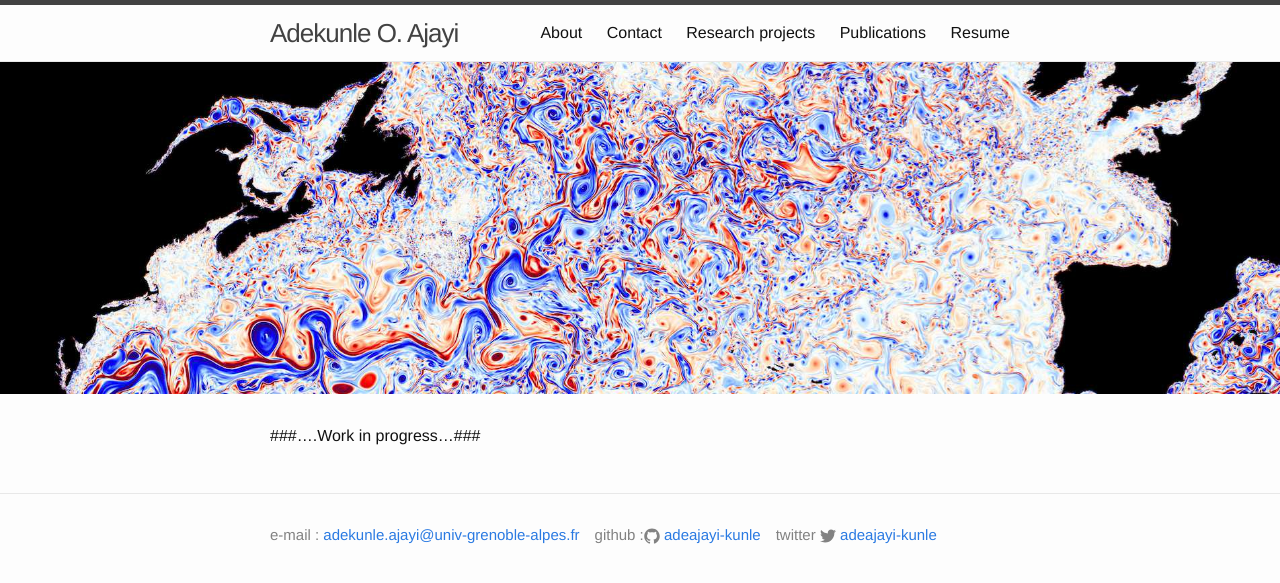
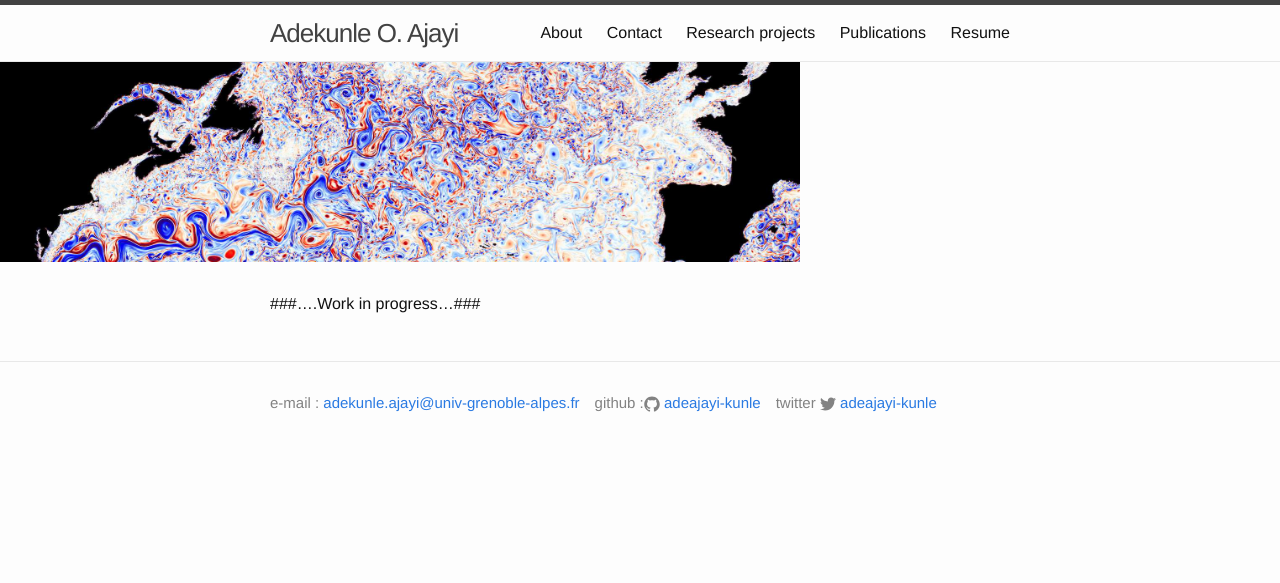
Before and after one commit to adekunleoajayi/adekunleoajayi.github.io, a Jekyll site: the page built from index.md, in a window 1280 px wide. Shown: the top 583 px of the page. Built offline with Jekyll 4.4.1, drawn with Linux system fonts in a browser that asks for light colours.

Commit message:
Update default.html

```diff
--- a/_layouts/default.html
+++ b/_layouts/default.html
@@ -6,7 +6,7 @@
   <body>
 
     {% include header.html %}
-    <img src="{{site.baseurl}}/img/NATL60_zoom.jpg" alt="NATL60_zoom">
+    <img src="{{site.baseurl}}/img/NATL60_zoom.jpg" alt="NATL60_zoom" style="width:800px;height:200px;">
     <div class="page-content">
       <div class="wrapper">
         {{ content }}
```
